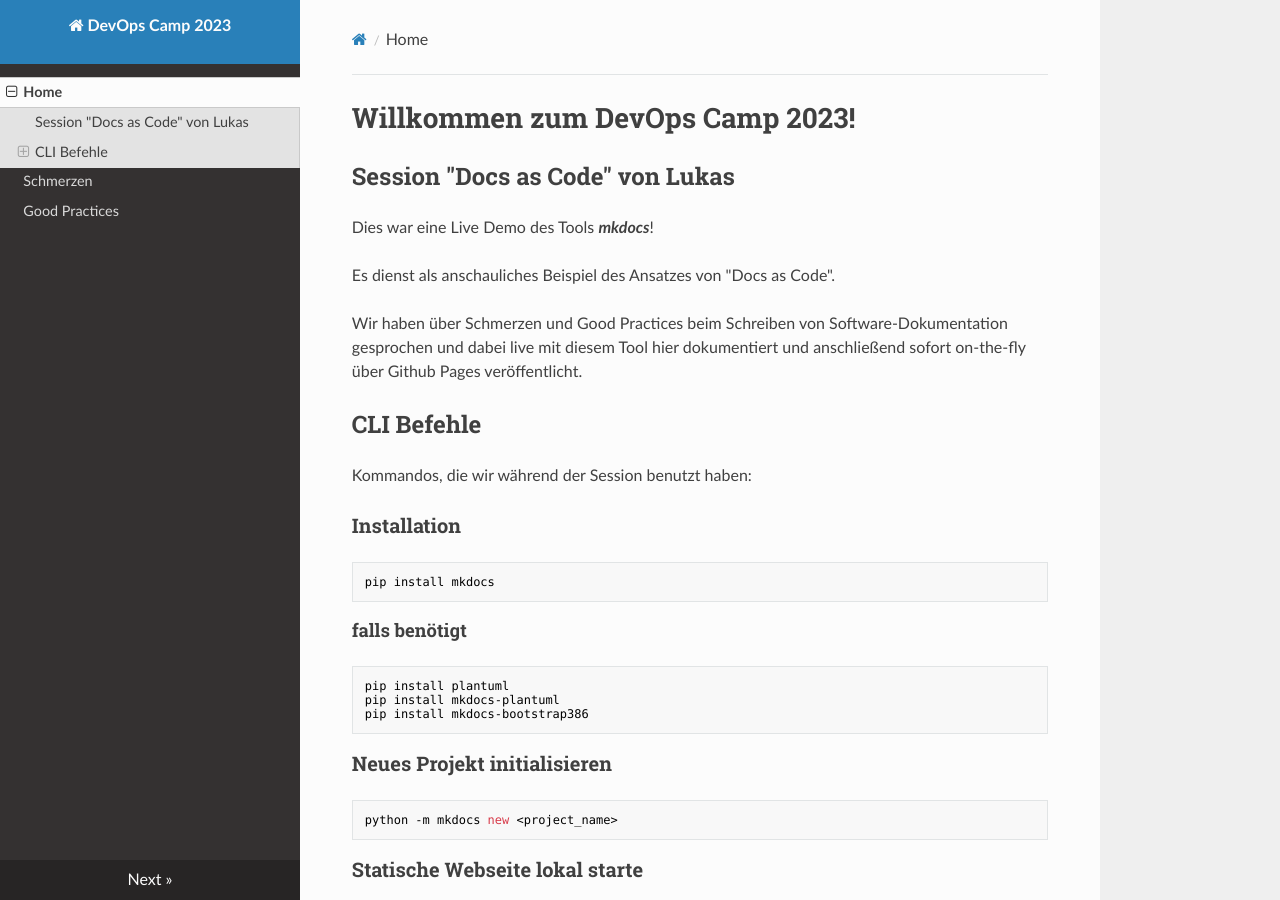
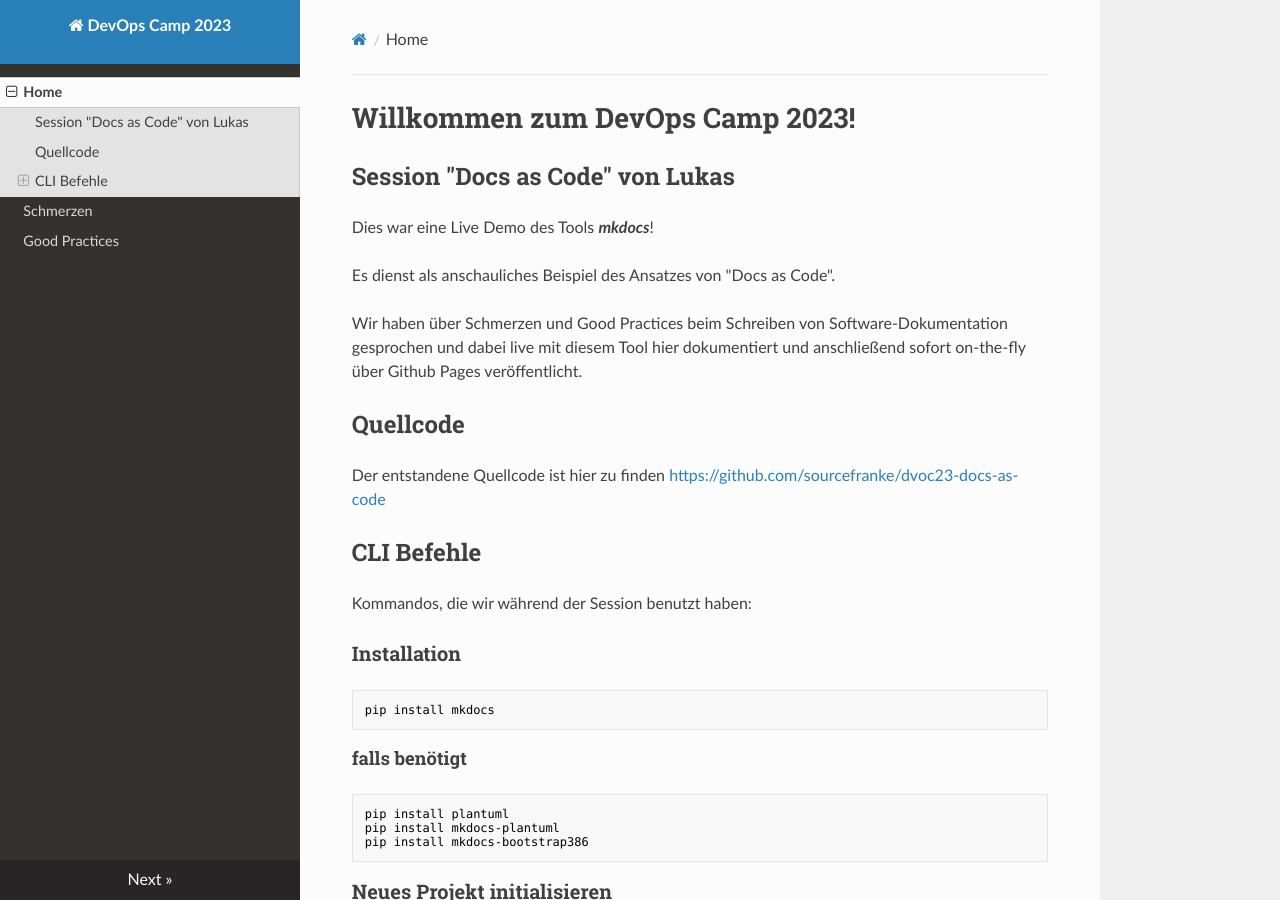
Before and after one commit to sourcefranke/dvoc23-docs-as-code, an MkDocs documentation site: the page built from docs/index.md, in a window 1280 px wide and 900 px high. Built offline with MkDocs 1.6.1, drawn with Linux system fonts in a browser that asks for light colours; nearby versions of some CDN libraries.

Commit message:
added links

```diff
--- a/docs/index.md
+++ b/docs/index.md
@@ -8,6 +8,9 @@ Es dienst als anschauliches Beispiel des Ansatzes von "Docs as Code".
 
 Wir haben über Schmerzen und Good Practices beim Schreiben von Software-Dokumentation gesprochen
 und dabei live mit diesem Tool hier dokumentiert und anschließend sofort on-the-fly über Github Pages veröffentlicht.
+
+## Quellcode
+Der entstandene Quellcode ist hier zu finden [https://github.com/sourcefranke/dvoc23-docs-as-code](https://github.com/sourcefranke/dvoc23-docs-as-code)
 
 ## CLI Befehle
 
```
Also changed, not shown: README.md (+4 -0 lines).
